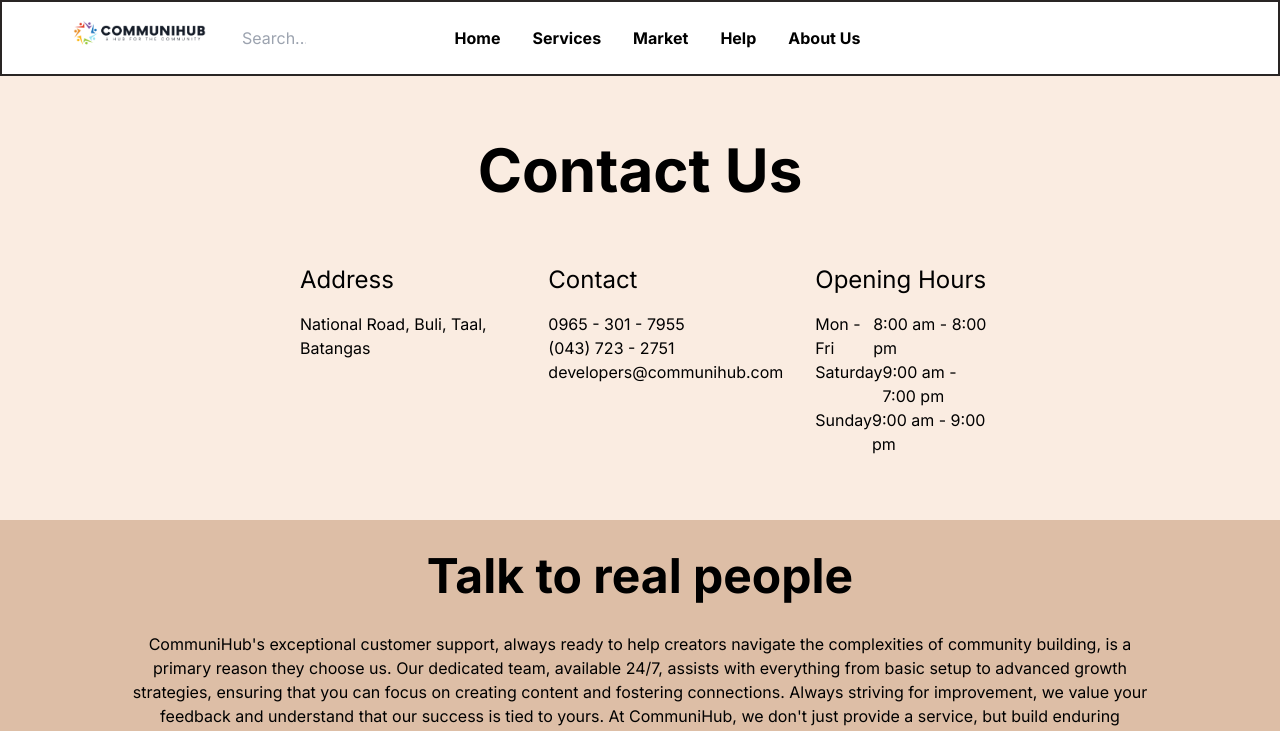
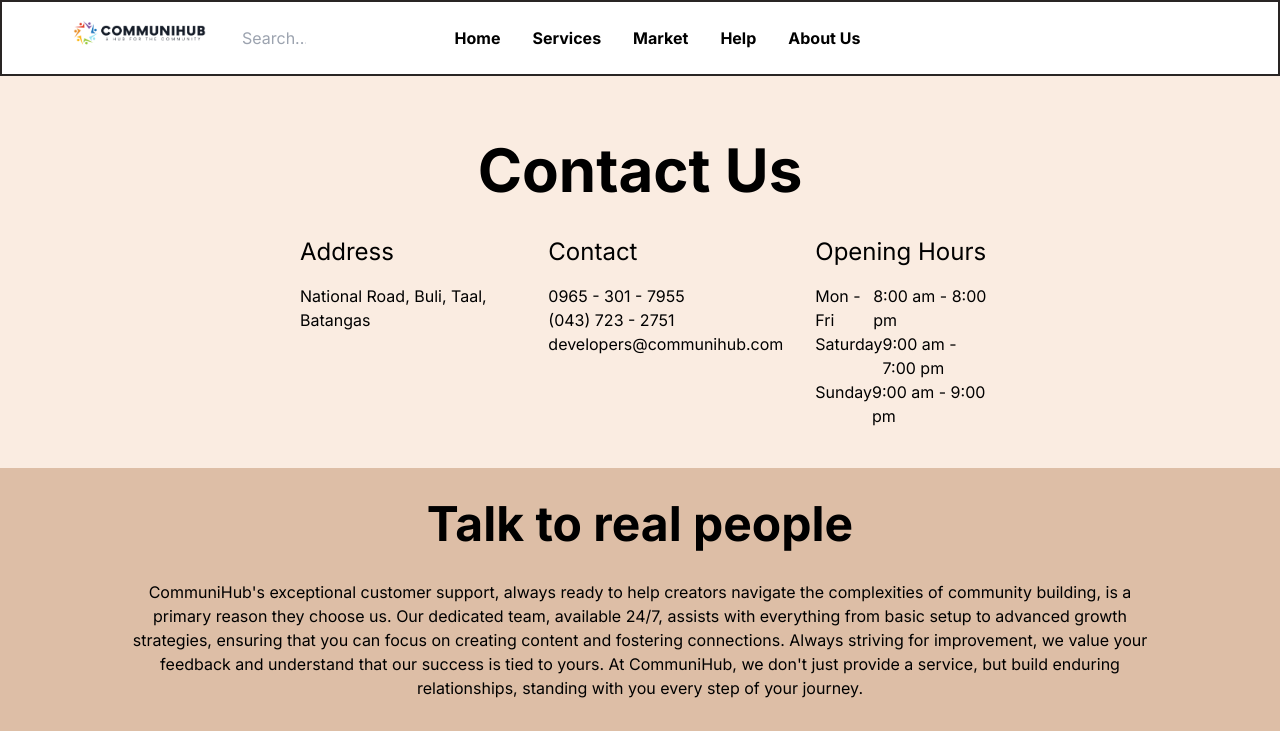
Before and after one commit to armameje/CommuniHub, a Next.js app in the folder communihub-nextjs/: page /help in a window 1280 px wide. Shown: the top 731 px of the page. Built offline with nearby package versions, Linux system fonts and the light colour scheme.

Commit message:
Update page.tsx

```diff
--- a/communihub-nextjs/app/help/page.tsx
+++ b/communihub-nextjs/app/help/page.tsx
@@ -16,9 +16,9 @@ export default async function Help() {
 
   return (
     <section>
-      <div className="flex flex-col item-center justify-center gap-10 bg-[rgb(250,236,225)] pb-16">
-        <div className="flex justify-center items-center mt-16 mb-6">
-          <h1 className="text-6xl font-bold">Contact Us</h1>
+      <div className="flex flex-col item-center justify-center gap-5 bg-[rgb(250,236,225)] pb-10">
+        <div className="flex justify-center items-center mt-16 mb-3">
+          <h1 className="text-6xl font-bold mb-1">Contact Us</h1>
         </div>
         <div className="flex justify-between items-start pl-[300px] gap-8">
           <div className="basis-1/4 pr-4 flex flex-col gap-4 items-start">
```
